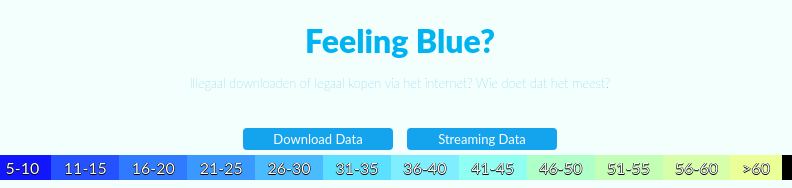
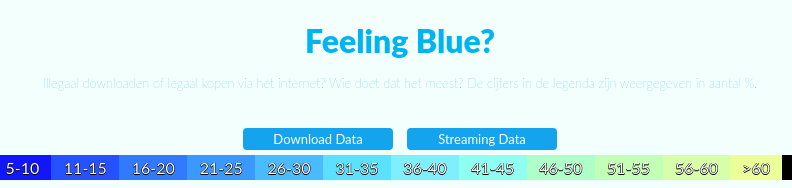
Before and after one commit to NielsNielsNiels/Individueel-Project-ID-Opdr.A, a plain HTML site: page index.html in a window 1280 px wide. Shown: the top 188 px of the page, 240-1032 px from the left. Drawn offline with nearby package versions, Linux system fonts and the light colour scheme.

Commit message:
Add files via upload

```diff
--- a/index.html
+++ b/index.html
@@ -8,11 +8,10 @@
 
 <body>
     <h1>Feeling Blue?</h1>
-    <p>Illegaal downloaden of legaal kopen via het internet? Wie doet dat het meest?</p>
+    <p>Illegaal downloaden of legaal kopen via het internet? Wie doet dat het meest? De cijfers in de legenda zijn weergegeven in aantal %.</p>
 
     <a href="index.html"><button href="index.html" class="button" style="vertical-align:middle"><span>Download Data</span></button></a>
     <a href="index_2.1.html"><button href="index_2.1.html" class="button" style="vertical-align:middle"><span>Streaming Data</span></button> </a>
-
 
     <table>
       <tr>
```
Also changed, not shown: index_2.1.html (+1 -2 lines).
